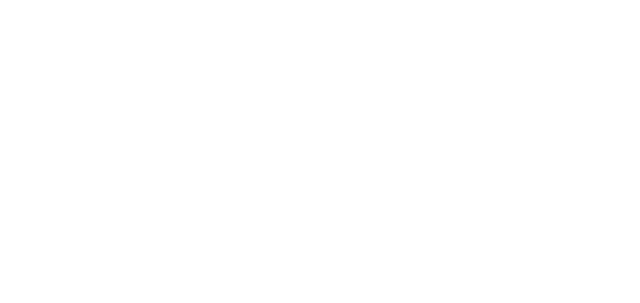
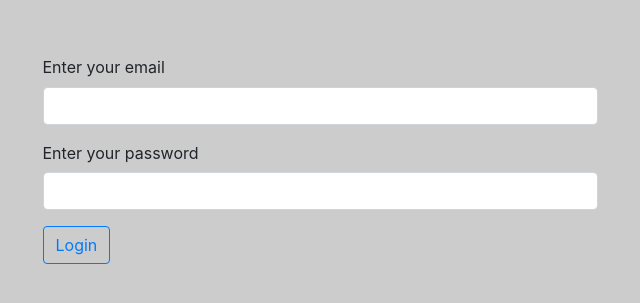
Before and after one commit to Aksultan/PostManager, a Vue app: page / in a window 1280 px wide. Shown: the part 241-544 px from the top of the page, without its empty margins (320-960 px from the left). Built offline with nearby package versions, Linux system fonts and the light colour scheme.

Commit message:
auth done

```diff
--- a/package.json
+++ b/package.json
@@ -8,8 +8,11 @@
     "lint": "vue-cli-service lint"
   },
   "dependencies": {
+    "bootstrap": "^4.4.1",
+    "bootstrap-vue": "^2.2.1",
     "core-js": "^3.4.4",
-    "vue": "^2.6.10"
+    "vue": "^2.6.11",
+    "vuex": "^3.1.2"
   },
   "devDependencies": {
     "@vue/cli-plugin-babel": "^4.1.0",
--- a/src/App.vue
+++ b/src/App.vue
@@ -1,27 +1,21 @@
 <template>
   <div id="app">
-    <Posts/>
+    <Auth/>
   </div>
 </template>
 
 <script>
-import Posts from './components/Posts.vue'
+import '../src/style/app.scss'
+
+// import Posts from './components/Posts.vue'
+import Auth from './components/Auth.vue'
+
 
 export default {
   name: 'app',
   components: {
-    Posts
+    // Posts,
+    Auth
   }
 }
 </script>
-
-<style lang="scss">
-#app {
-  font-family: 'Avenir', Helvetica, Arial, sans-serif;
-  -webkit-font-smoothing: antialiased;
-  -moz-osx-font-smoothing: grayscale;
-  text-align: center;
-  color: #2c3e50;
-  margin-top: 60px;
-}
-</style>
--- /dev/null
+++ b/src/components/Auth.vue
@@ -0,0 +1,58 @@
+<template>
+  <div class="container">
+    <div class="form">
+    <b-form-group
+        label="Enter your email"
+        label-for="email"
+        :type="email"
+    >
+      <b-form-input type="email" id="email" :state="validateEmail" v-model="email" trim></b-form-input>
+    </b-form-group>
+
+    <b-form-group
+        label="Enter your password"
+    >
+        <b-form-input id="type-password" type="password" v-model="password"></b-form-input>
+    </b-form-group>
+     <b-button variant="outline-primary" v-on:click="authUser">Login</b-button>
+    </div>
+  </div>
+</template>
+
+<script>
+  export default {
+    name:'Auth',
+
+    data() {
+      return {
+        email: '',
+        password: ''
+      }
+    },
+
+    computed: {
+        validateEmail() {
+            return this.email!=''?
+              /[a-z0-9!#$%&'*+/=?^_`{|}~-]+(?:\.[a-z0-9!#$%&'*+/=?^_`{|}~-]+)*@(?:[a-z0-9](?:[a-z0-9-]*[a-z0-9])?\.)+[a-z0-9](?:[a-z0-9-]*[a-z0-9])?/g.test(this.email)
+              :null
+        },
+    },
+
+    methods:{
+       authUser() {
+          return this.$store.dispatch('AUTHORIZATION', {email: this.email, password: this.password})
+        }}
+  }
+</script>
+<style scoped lang="scss">
+.container{
+    display:flex;
+    flex-direction: column;
+    align-items:center;
+    justify-content: center;
+    height:100%;
+}
+.form{
+    width:50%;
+}
+</style>
--- /dev/null
+++ b/src/store/index.js
@@ -0,0 +1,38 @@
+import Vue from 'vue';
+import Vuex from 'vuex';
+
+Vue.use(Vuex);
+
+export const store = new Vuex.Store({
+    state: {
+        logged_in: false
+    },
+
+    mutations:{
+        LOGIN : (state, payload) => {
+            localStorage.setItem('auth-mail', payload)
+            state.logged_in = true
+        },
+
+        SET_POSTS : (state, payload) => {
+            state.posts.push(payload)
+        }
+    },
+
+    actions: {
+
+        AUTHORIZATION : async (context, payload ) => {
+            const response = await fetch('https://jsonplaceholder.typicode.com/users')
+            const json = await response.json()
+            json.some(x => x.email === payload.email && x.id === parseInt(payload.password))?
+            context.commit('LOGIN', payload):alert("Email or password is wrong")
+        },
+
+        GET_POSTS : async (context, payload) => {
+            const response = await fetch('https://jsonplaceholder.typicode.com/posts')
+            const json = await response.json()
+            context.commit('POSTS', json)
+        }
+    }
+
+})
--- /dev/null
+++ b/src/style/app.scss
@@ -0,0 +1,17 @@
+@import 'node_modules/bootstrap/scss/bootstrap';
+@import 'node_modules/bootstrap-vue/src/index.scss';
+
+$back-color: #ccc;
+$font-family:'Segoe UI';
+
+html, body{
+    height:100%;
+}
+
+body{
+    background-color: $back-color;
+}
+
+#app{
+    height:100%;
+}
```
Also changed, not shown: src/main.js (+7 -1 lines), 1 other file (tests, documents, lock files or other folders).
